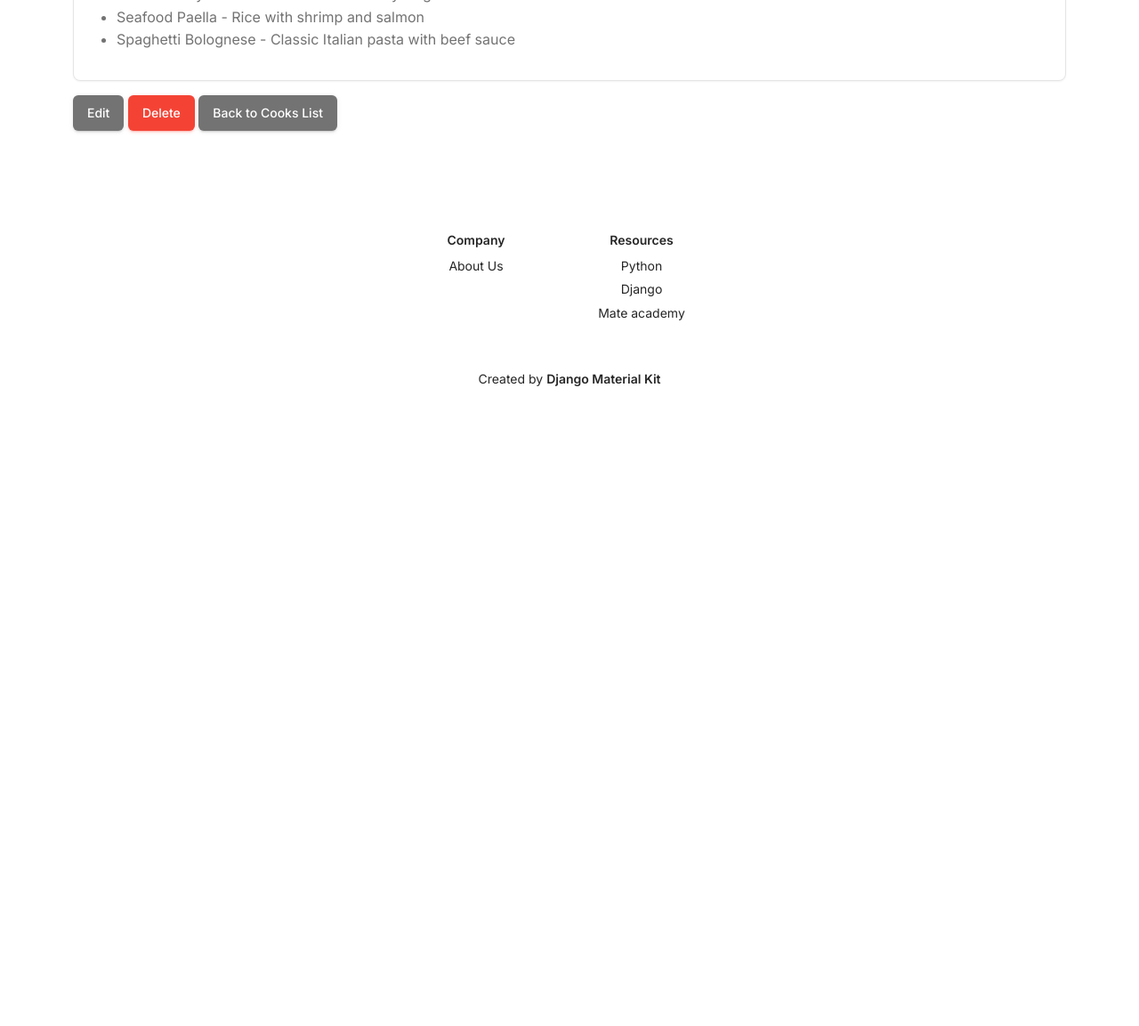
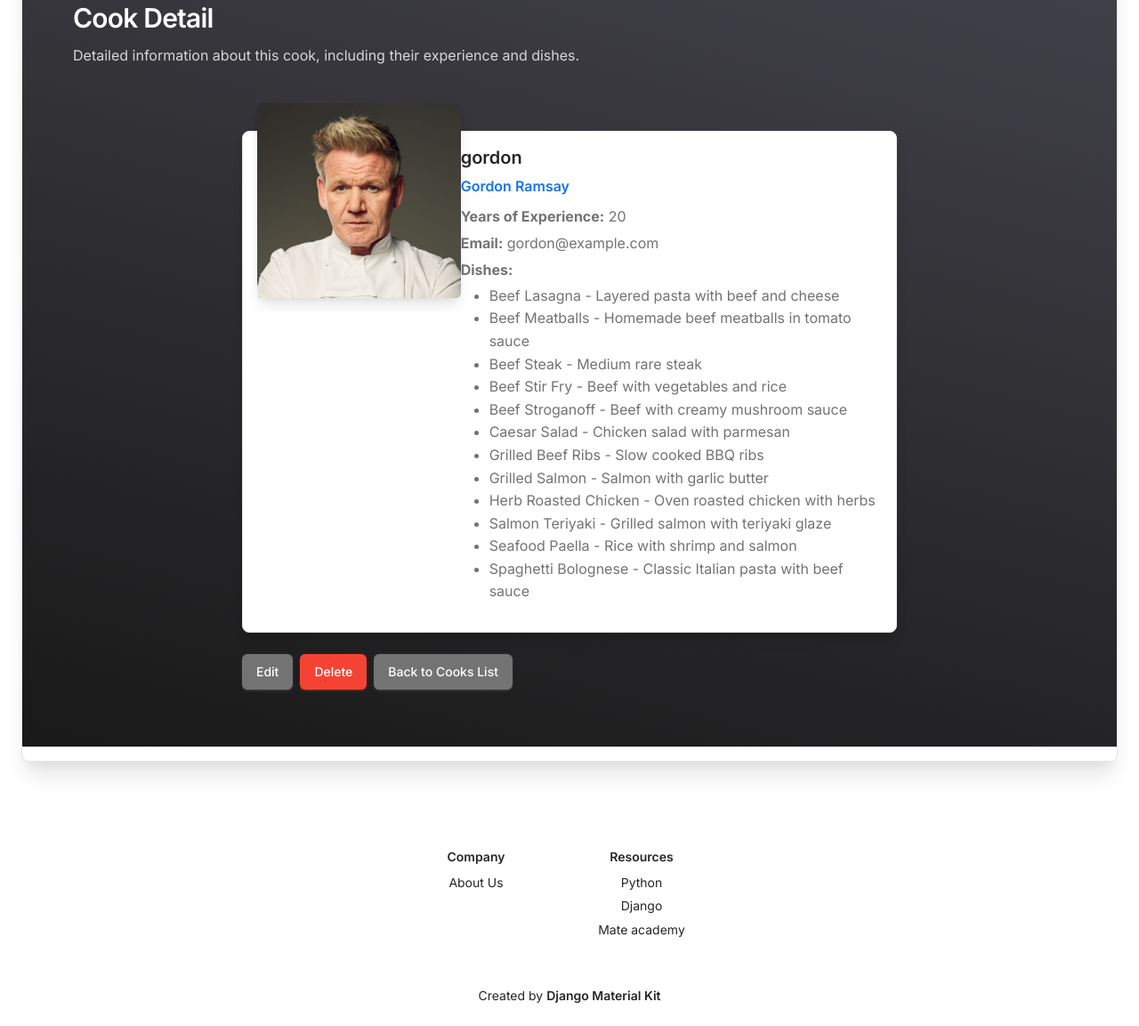
Before and after one commit to VolodymyrHavrylenko/restaurant-kitchen-service, a Django app: page /cooks/1/ in a window 1280 px wide. Shown: the part 601-1754 px from the top of the page at 89% size. Before the commit the page ends 1035 px from the top, so only its background shows below. Run offline with Django 5.2, Linux system fonts and the light colour scheme; a user stored in the database is signed in; data comes from the database, SQL or seed files in the repository; some libraries are stand-ins or nearby versions.

Commit message:
feat: style Cook Detail page like Cook List

```diff
--- a/templates/kitchen/cook_detail.html
+++ b/templates/kitchen/cook_detail.html
@@ -1,39 +1,75 @@
 {% extends "base.html" %}
+{% load static %}
 
-{% block title %}Cook Detail{% endblock %}
+{% block title %}
+  <title>Cook Detail</title>
+{% endblock %}
 
 {% block content %}
-  <div class="container mt-4">
-    <h1>Cook Detail</h1>
+  <header class="header-2">
+    <div class="page-header min-vh-75 relative"
+         style="background-image: url('{% static "assets/img/bg-landing_cook.png" %}')">
+      <span class="mask bg-gradient-dark opacity-4"></span>
+    </div>
+  </header>
 
-    <div class="card">
-      <div class="card-body">
-        <h3 class="card-title">{{ cook.username }} {% if user == cook %}(Me){% endif %}</h3>
-        <p class="card-text"><strong>Full Name:</strong> {{ cook.first_name }} {{ cook.last_name }}</p>
-        <p class="card-text"><strong>Years of Experience:</strong> {{ cook.year_of_experience }}</p>
-        <p class="card-text"><strong>Email:</strong> {{ cook.email }}</p>
+  <div class="card card-body shadow-xl mx-3 mx-md-4 mt-n6" >
+    <section class="pb-5 position-relative bg-gradient-dark mx-n3">
+      <div class="container">
+        <div class="row">
+          <div class="col-md-8 text-start mb-5 mt-5">
+            <h3 class="text-white z-index-1 position-relative">Cook Detail</h3>
+            <p class="text-white opacity-8 mb-4">
+              Detailed information about this cook, including their experience and dishes.
+            </p>
+          </div>
+        </div>
+
+        <div class="row">
+          <div class="col-lg-8 col-md-12 mx-auto">
+            <div class="card card-profile shadow-lg mb-4">
+              <div class="row g-0">
+                <div class="col-lg-4 col-md-6 col-12 mt-n5">
+                  <div class="p-3 pe-md-0">
+                    <img class="w-100 border-radius-md shadow-lg"
+                         src="{% static 'assets/img/'|add:cook.username|add:'.jpg' %}">
+                  </div>
+                </div>
+                <div class="col-lg-8 col-md-6 col-12 my-auto">
+                  <div class="card-body ps-lg-0">
+                    <h5 class="mb-1 text-black">{{ cook.username }} {% if user == cook %}(Me){% endif %}</h5>
+                    <h6 class="text-info mb-2">{{ cook.first_name }} {{ cook.last_name }}</h6>
+                    <p class="mb-1 text-black"><strong>Years of Experience:</strong> {{ cook.year_of_experience }}</p>
+                    <p class="mb-1 text-black"><strong>Email:</strong> {{ cook.email }}</p>
 
                     {% if cook.dishes.exists %}
-          <p class="card-text"><strong>Dishes:</strong></p>
-          <ul>
+                      <p class="mb-1 text-black"><strong>Dishes:</strong></p>
+                      <ul class="text-black">
                         {% for dish in cook.dishes.all %}
                           <li>{{ dish.name }}{% if dish.description %} - {{ dish.description }}{% endif %}</li>
                         {% endfor %}
                       </ul>
                     {% else %}
-          <p>This cook has no dishes assigned.</p>
+                      <p class="text-black">This cook has no dishes assigned.</p>
                     {% endif %}
                   </div>
                 </div>
+              </div>
+            </div>
+
+            <div class="d-flex flex-wrap gap-2">
               {% if cook == user or user.is_staff %}
-      <a href="{% url 'kitchen:cook-update' pk=cook.pk %}" class="btn btn-secondary mt-3">Edit</a>
+                <a href="{% url 'kitchen:cook-update' pk=cook.pk %}" class="btn btn-secondary">Edit</a>
               {% endif %}
               {% if user.is_staff and user != cook %}
-      <td><a href="{% url 'kitchen:cook-delete' pk=cook.id %}" class="btn btn-danger mt-3">
-        Delete
-      </a>
-      </td>
+                <a href="{% url 'kitchen:cook-delete' pk=cook.id %}" class="btn btn-danger">Delete</a>
               {% endif %}
-    <a href="{% url 'kitchen:cook-list' %}" class="btn btn-secondary mt-3">Back to Cooks List</a>
+              <a href="{% url 'kitchen:cook-list' %}" class="btn btn-secondary">Back to Cooks List</a>
+            </div>
+
+          </div>
+        </div>
+      </div>
+    </section>
   </div>
 {% endblock %}
```
Also changed, not shown: templates/kitchen/cook_list.html (+1 -29 lines). Lines whose indentation alone changed are shown as unchanged.
